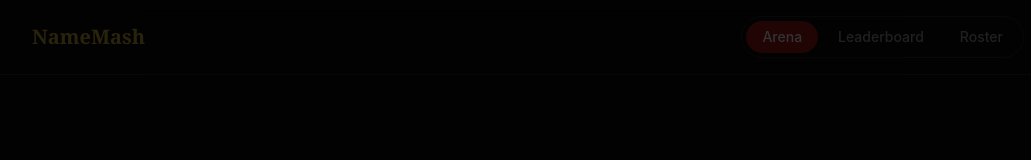
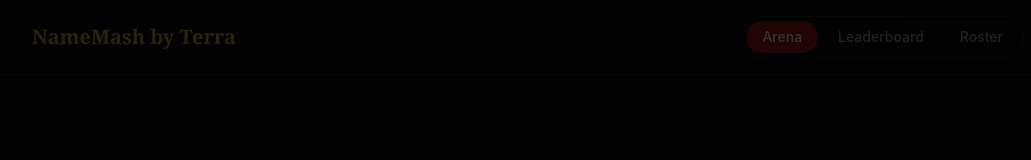
Before and after one commit to andrewzyf/namemash, a React (Vite) app: page / in a window 1280 px wide. Shown: the top 160 px of the page, without its empty margins (112-1143 px from the left). Built offline with nearby package versions, Linux system fonts and the light colour scheme; no server answers; the database is empty.

Commit message:
Update header to include 'by Terra' in title

```diff
--- a/src/App.tsx
+++ b/src/App.tsx
@@ -30,7 +30,7 @@ export default function App() {
 
       <header className="border-b border-neutral-800 bg-neutral-950/80 backdrop-blur">
         <nav className="mx-auto flex max-w-5xl items-center justify-between px-4 py-4">
-          <span className="font-display text-xl font-black text-mash-gold">NameMash</span>
+          <span className="font-display text-xl font-black text-mash-gold">NameMash by Terra</span>
           <div className="flex gap-1 rounded-full border border-neutral-800 p-1">
             {NAV.map((item) => (
               <button
```
